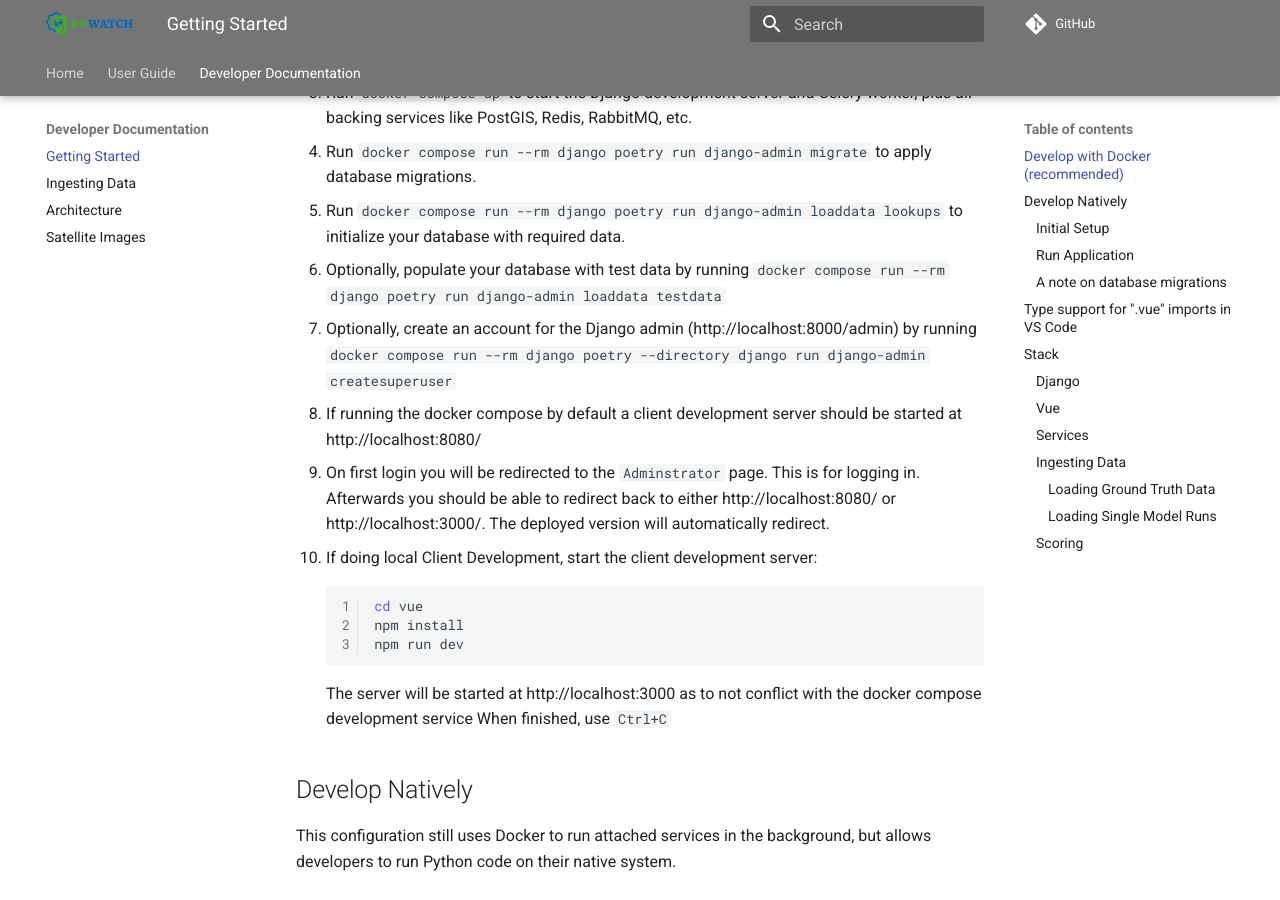
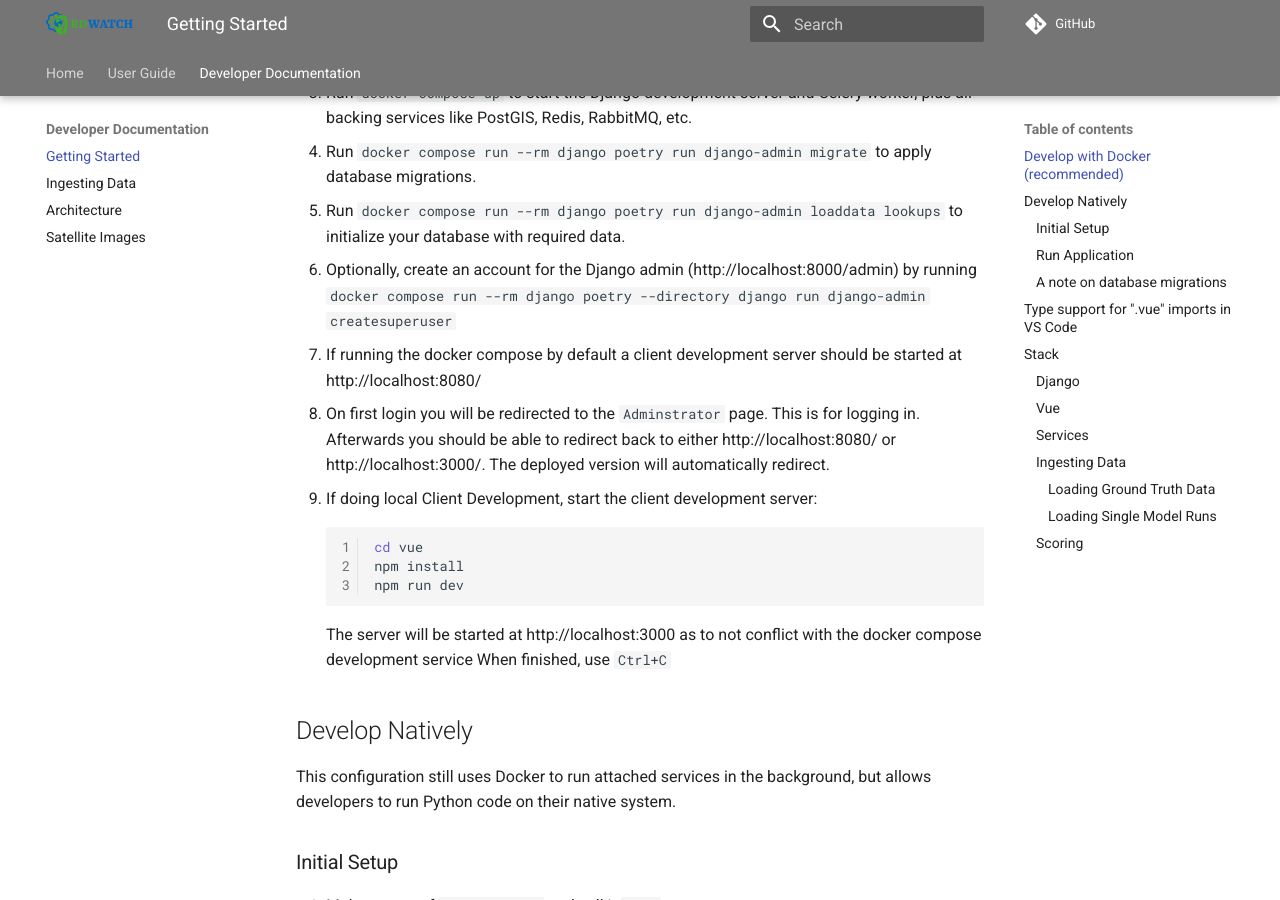
Before and after one commit to ResonantGeoData/RD-WATCH, an MkDocs documentation site: the page built from docs/DevDocs/GettingStarted.md, in a window 1280 px wide and 900 px high, scrolled down 399 px. Built offline with MkDocs 1.6.1 and Material for MkDocs 9.7.7, drawn with Linux system fonts in a browser that asks for light colours; comment, search, counter and statistics services are not loaded.

Commit message:
Update docs/DevDocs/GettingStarted.md
Co-authored-by: Mike VanDenburgh <37340715+mvandenburgh@users.noreply.github.com>

```diff
--- a/docs/DevDocs/GettingStarted.md
+++ b/docs/DevDocs/GettingStarted.md
@@ -11,7 +11,6 @@ This is the simplest configuration for developers to start with.
    like PostGIS, Redis, RabbitMQ, etc.
 4. Run `docker compose run --rm django poetry run django-admin migrate` to apply database migrations.
 5. Run `docker compose run --rm django poetry run django-admin loaddata lookups` to initialize your database with required data.
-6. Optionally, populate your database with test data by running `docker compose run --rm django poetry run django-admin loaddata testdata`
 7. Optionally, create an account for the Django admin (http://localhost:8000/admin) by running `docker compose run --rm django poetry --directory django run django-admin createsuperuser`
 8. If running the docker compose by default a client development server should be started at http://localhost:8080/
 9. On first login you will be redirected to the `Adminstrator` page.  This is for logging in.  Afterwards you should be able to redirect back to either http://localhost:8080/ or http://localhost:3000/.  The deployed version will automatically redirect.
```
